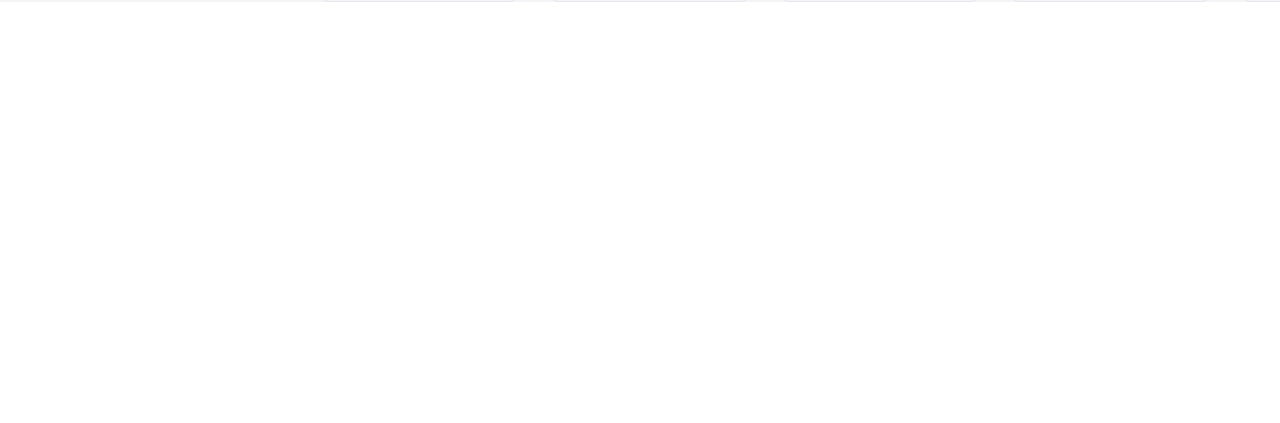
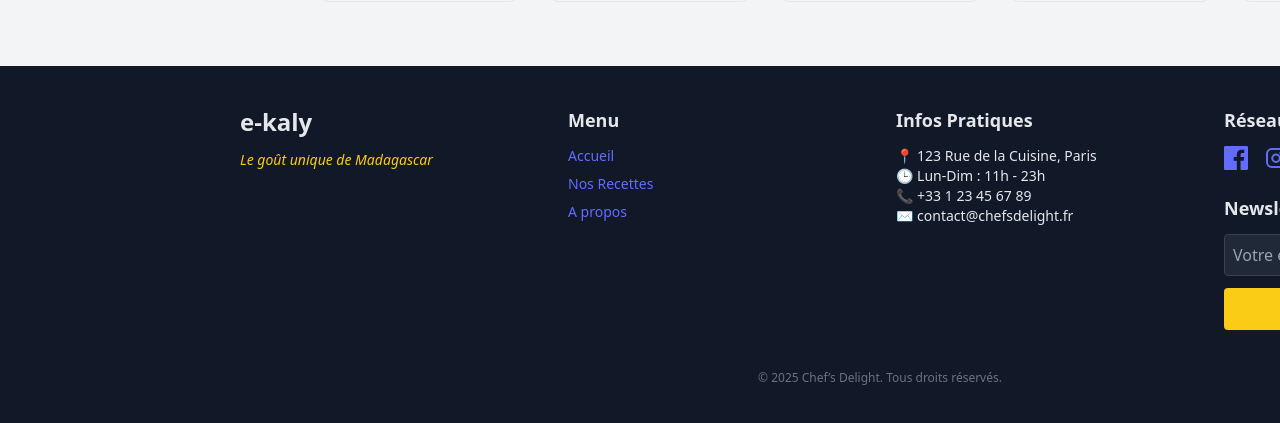
Before and after one commit to Fenohasina08/e-kaly, a React (Vite) app in the folder e-kaly-frontend/: page / in a window 1280 px wide. Shown: the part 2568-2991 px from the top of the page. Before the commit the page ends 2634 px from the top, so only its background shows below. Built offline with nearby package versions, Linux system fonts and the light colour scheme.

Commit message:
envoi du footer

```diff
--- a/e-kaly-frontend/src/App.jsx
+++ b/e-kaly-frontend/src/App.jsx
@@ -5,6 +5,7 @@
 import Temoignages from './components/Temoignage';
 import Partenaires from './components/Partenaires';
 import PlatsPopulaires from './components/PlatsPopulaires';
+import Footer from './components/Footer';
 function App() {
   return (
     <div className='bg-gray-100'>
@@ -14,6 +15,7 @@
       <Plat />
       <Temoignages />
       <Partenaires />
+      <Footer />
     </div>
   )
 }
--- /dev/null
+++ b/e-kaly-frontend/src/components/Footer.jsx
@@ -0,0 +1,79 @@
+export default function Footer() {
+  return (
+    <footer className="px-6 py-10 text-gray-200 bg-gray-900">
+      <div className="grid grid-cols-1 gap-8 mx-auto max-w-7xl sm:grid-cols-2 md:grid-cols-4">
+
+        {/* Colonne 1 - Logo et slogan */}
+        <div>
+          <h2 className="mb-3 text-2xl font-bold">e-kaly</h2>
+          <p className="text-sm italic text-yellow-400">Le goût unique de Madagascar</p>
+        </div>
+
+        {/* Colonne 2 - Menu */}
+        <div>
+          <h3 className="mb-3 text-lg font-semibold">Menu</h3>
+          <ul className="space-y-2 text-sm">
+            <li><a href="#" className="hover:text-yellow-400">Accueil</a></li>
+            <li><a href="#" className="hover:text-yellow-400">Nos Recettes</a></li>
+            <li><a href="#" className="hover:text-yellow-400">A propos</a></li>
+          </ul>
+        </div>
+
+        {/* Colonne 3 - Infos pratiques */}
+        <div>
+          <h3 className="mb-3 text-lg font-semibold">Infos Pratiques</h3>
+          <p className="text-sm">
+            📍 123 Rue de la Cuisine, Paris<br />
+            🕒 Lun-Dim : 11h - 23h<br />
+            📞 +33 1 23 45 67 89<br />
+            ✉️ contact@chefsdelight.fr
+          </p>
+        </div>
+
+        {/* Colonne 4 - Réseaux sociaux + newsletter */}
+        <div>
+          <h3 className="mb-3 text-lg font-semibold">Réseaux Sociaux</h3>
+            <div className="flex mb-6 space-x-4 text-yellow-400">
+                <a href="#" aria-label="Facebook" className="hover:text-yellow-500" target="_blank" rel="noopener noreferrer">
+                    <svg xmlns="http://www.w3.org/2000/svg" className="w-6 h-6 fill-current" viewBox="0 0 24 24">
+                    <path d="M22.675 0h-21.35C.6 0 0 .6 0 1.326v21.348C0 23.4.6 24 1.325 24h11.495v-9.294H9.691v-3.622h3.13V8.413c0-3.1 1.893-4.788 4.659-4.788 1.325 0 2.464.099 2.796.143v3.24l-1.918.001c-1.504 0-1.794.715-1.794 1.763v2.313h3.587l-.467 3.622h-3.12V24h6.116c.725 0 1.325-.6 1.325-1.326V1.326C24 .6 23.4 0 22.675 0z"/>
+                    </svg>
+                </a>
+
+                <a href="#" aria-label="Instagram" className="hover:text-yellow-500" target="_blank" rel="noopener noreferrer">
+                    <svg xmlns="http://www.w3.org/2000/svg" className="w-6 h-6 fill-current" viewBox="0 0 24 24">
+                    <path d="M7.75 2h8.5A5.75 5.75 0 0122 7.75v8.5A5.75 5.75 0 0116.25 22h-8.5A5.75 5.75 0 012 16.25v-8.5A5.75 5.75 0 017.75 2zm0 2A3.75 3.75 0 004 7.75v8.5A3.75 3.75 0 007.75 20h8.5a3.75 3.75 0 003.75-3.75v-8.5A3.75 3.75 0 0016.25 4h-8.5zm8.5 2a1 1 0 110 2 1 1 0 010-2zm-4.25 1.5a4.75 4.75 0 110 9.5 4.75 4.75 0 010-9.5zm0 2a2.75 2.75 0 100 5.5 2.75 2.75 0 000-5.5z"/>
+                    </svg>
+                </a>
+
+                <a href="#" aria-label="Twitter" className="hover:text-yellow-500" target="_blank" rel="noopener noreferrer">
+                    <svg xmlns="http://www.w3.org/2000/svg" className="w-6 h-6 fill-current" viewBox="0 0 24 24">
+                    <path d="M23.954 4.569a10 10 0 01-2.825.775 4.958 4.958 0 002.163-2.724 9.986 9.986 0 01-3.127 1.195 4.92 4.92 0 00-8.384 4.482A13.978 13.978 0 011.671 3.149a4.822 4.822 0 001.523 6.573 4.903 4.903 0 01-2.229-.616c-.054 2.281 1.581 4.415 3.949 4.89a4.935 4.935 0 01-2.224.085 4.936 4.936 0 004.604 3.417 9.867 9.867 0 01-6.102 2.105c-.396 0-.787-.023-1.17-.067a13.945 13.945 0 007.557 2.209c9.054 0 14-7.496 14-13.986 0-.21 0-.423-.015-.633A9.936 9.936 0 0024 4.59z"/>
+                    </svg>
+                </a>
+            </div>
+
+          <h3 className="mb-3 text-lg font-semibold">Newsletter</h3>
+          <form>
+            <input
+              type="email"
+              placeholder="Votre email"
+              className="w-full p-2 text-gray-200 bg-gray-800 border border-gray-700 rounded focus:outline-none focus:border-yellow-400"
+              required
+            />
+            <button
+              type="submit"
+              className="w-full py-2 mt-3 font-semibold text-gray-900 transition bg-yellow-400 rounded hover:bg-yellow-500"
+            >
+              S'inscrire
+            </button>
+          </form>
+        </div>
+      </div>
+
+      <div className="mt-10 text-xs text-center text-gray-500">
+        © 2025 Chef’s Delight. Tous droits réservés.
+      </div>
+    </footer>
+  );
+}
```
